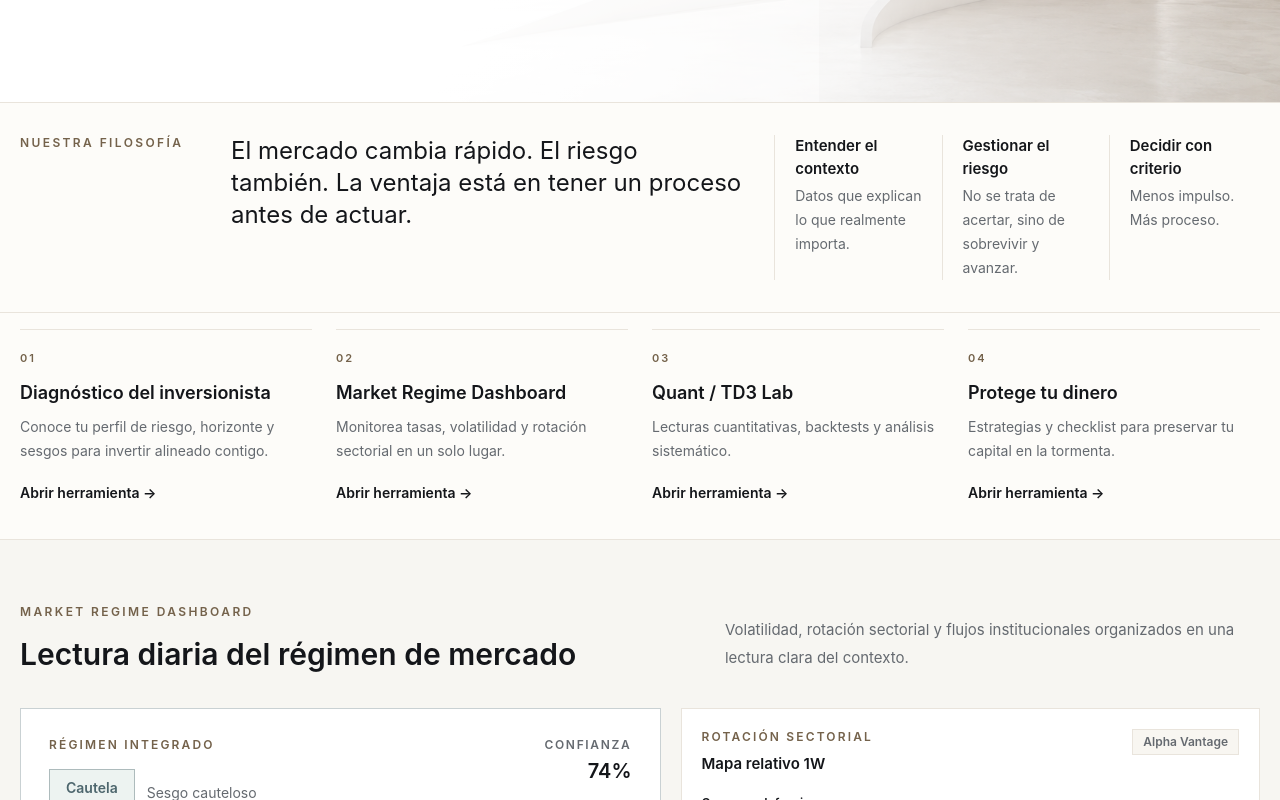
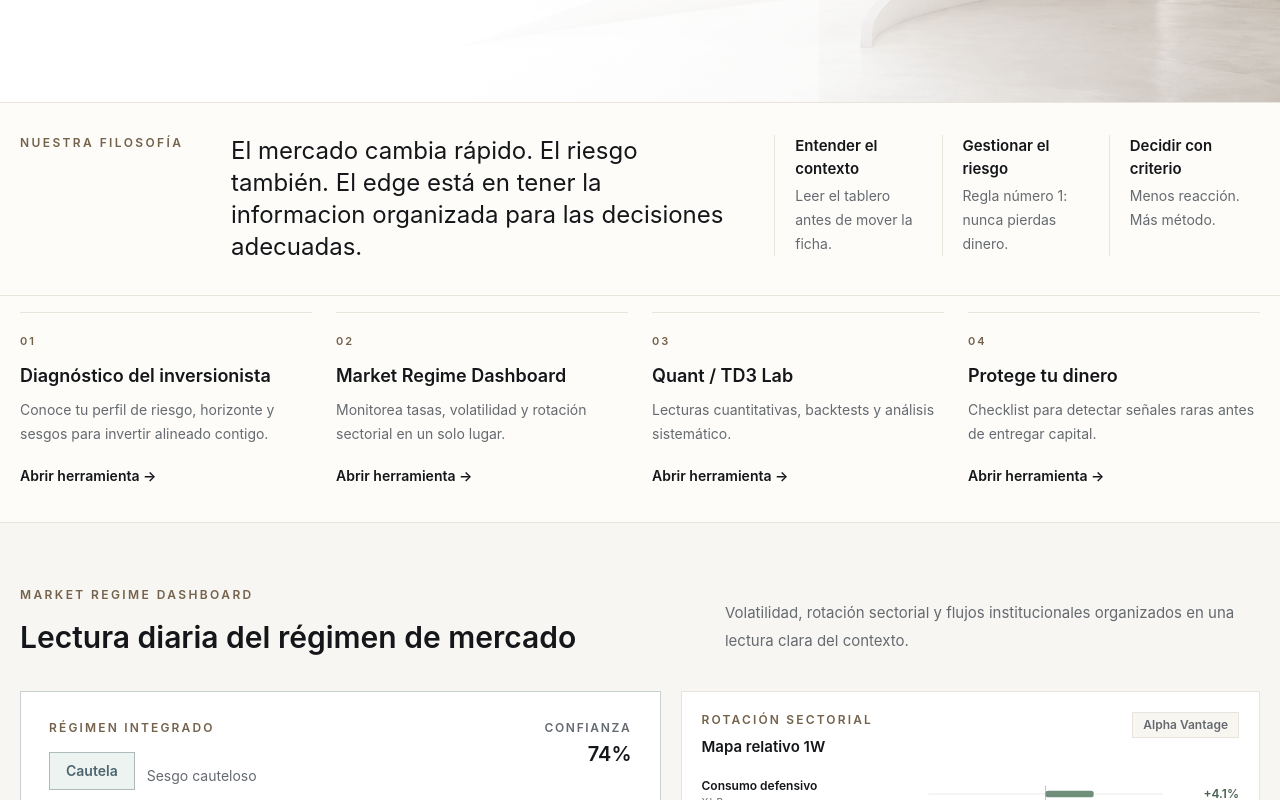
Before and after one commit to luiguiHerrera/Luiguiherrera-web, a Next.js app: page / in a window 1280 px wide. Shown: the part 600-1400 px from the top of the page. Built offline with nearby package versions, Linux system fonts and the light colour scheme.

Commit message:
Rebalance home dashboard preview layout

```diff
--- a/app/page.tsx
+++ b/app/page.tsx
@@ -4,9 +4,9 @@ import { ToolCard } from "@/components/ui/ToolCard";
 import { TypewriterPrinciples } from "@/components/home/TypewriterPrinciples";
 
 const principles = [
-  ["Entender el contexto", "Datos que explican lo que realmente importa."],
-  ["Gestionar el riesgo", "No se trata de acertar, sino de sobrevivir y avanzar."],
-  ["Decidir con criterio", "Menos impulso. Más proceso."],
+  ["Entender el contexto", "Leer el tablero antes de mover la ficha."],
+  ["Gestionar el riesgo", "Regla número 1: nunca pierdas dinero."],
+  ["Decidir con criterio", "Menos reacción. Más método."],
 ];
 
 const tools = [
@@ -32,7 +32,7 @@ const tools = [
     title: "Protege tu dinero",
     label: "04",
     href: "/protege-tu-dinero",
-    description: "Estrategias y checklist para preservar tu capital en la tormenta.",
+    description: "Checklist para detectar señales raras antes de entregar capital.",
   },
 ];
 
@@ -135,6 +135,9 @@ function RegimePreviewPanel() {
       <p className="mt-6 border-t border-line pt-4 text-xs leading-5 text-muted">
         FedWatch queda como contexto pendiente hasta confirmar fuente automatizada estable.
       </p>
+      <div className="mt-6">
+        <StatisticalLevelsMiniPanel />
+      </div>
     </div>
   );
 }
@@ -324,7 +327,7 @@ export default function Home() {
         <div className="mx-auto grid max-w-7xl gap-8 px-5 py-8 md:grid-cols-[0.35fr_1fr_0.95fr] md:items-start">
           <p className="text-xs font-semibold uppercase tracking-[0.2em] text-brass">Nuestra filosofía</p>
           <p className="text-xl leading-8 text-ink md:text-2xl">
-            El mercado cambia rápido. El riesgo también. La ventaja está en tener un proceso antes de actuar.
+            El mercado cambia rápido. El riesgo también. El edge está en tener la informacion organizada para las decisiones adecuadas.
           </p>
           <div className="grid gap-4 md:grid-cols-3">
             {principles.map(([title, text]) => (
@@ -363,7 +366,6 @@ export default function Home() {
                 <VixMiniPanel />
                 <BtcFlowsMiniPanel />
               </div>
-              <StatisticalLevelsMiniPanel />
             </div>
           </div>
 
```
